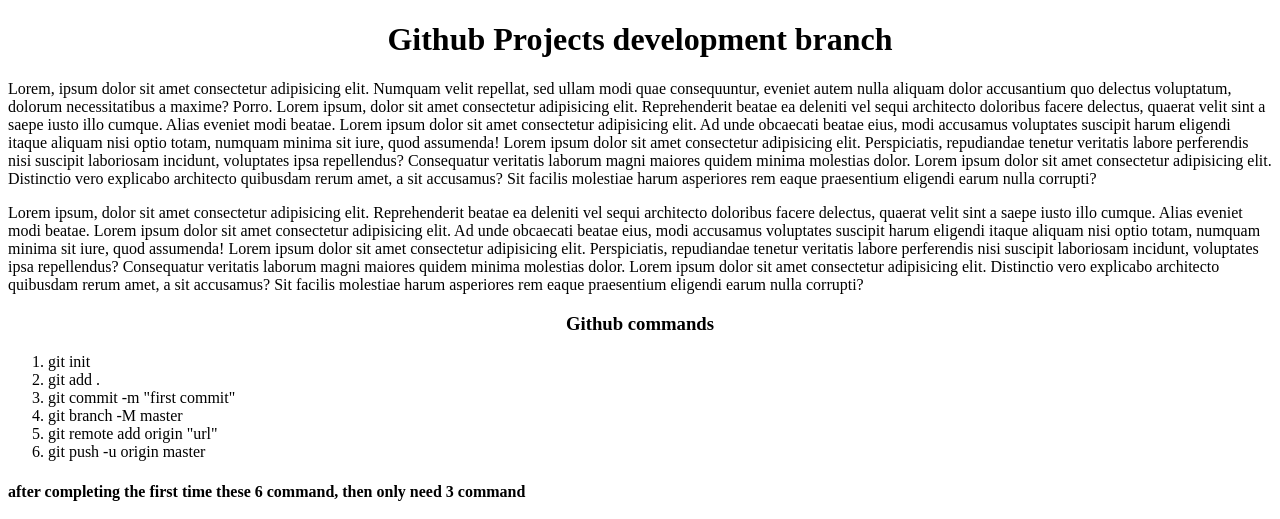
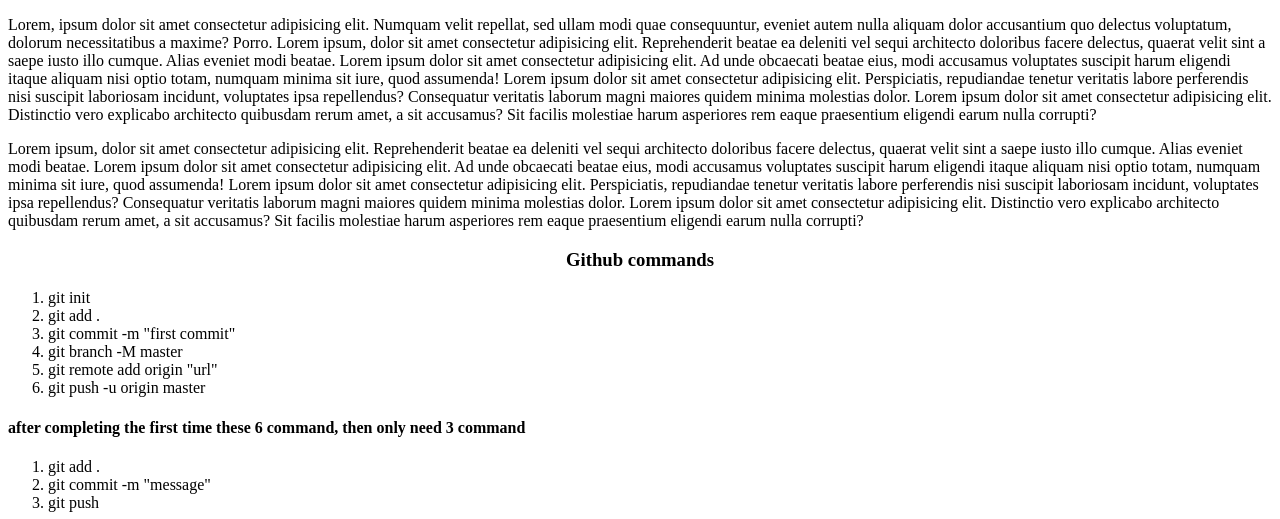
Before and after one commit to tahmid122/testingGithubProjects, a plain HTML site: page index.html in a window 1280 px wide. Shown: the top 519 px of the page. Drawn offline with Linux system fonts and the light colour scheme.

Commit message:
delete h1

```diff
--- a/index.html
+++ b/index.html
@@ -7,7 +7,6 @@
     <link rel="stylesheet" href="style.css" />
   </head>
   <body>
-    <h1>Github Projects development branch</h1>
     <div>
       <p>
         Lorem, ipsum dolor sit amet consectetur adipisicing elit. Numquam velit
```
